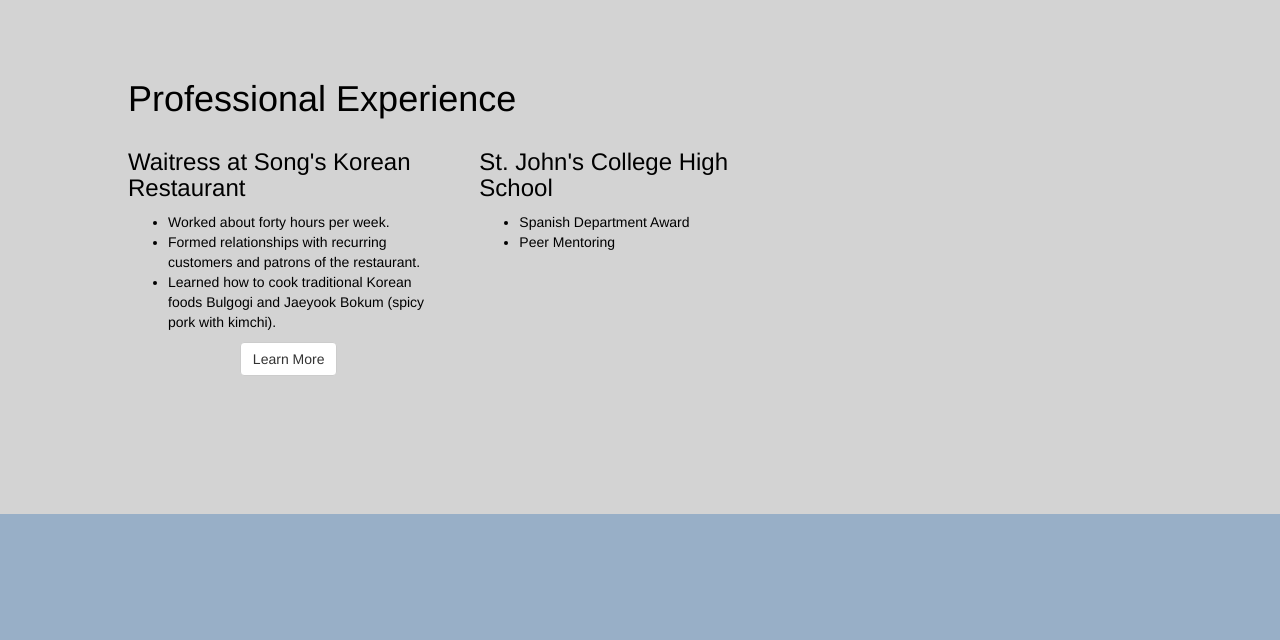
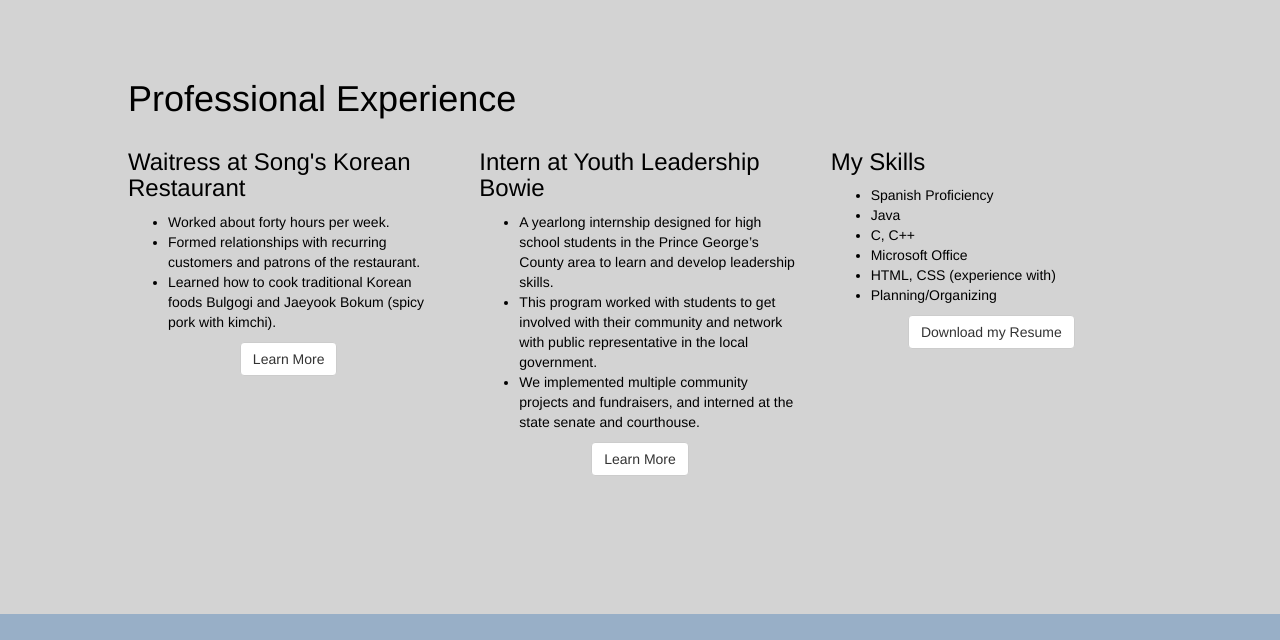
Before and after one commit to jachisam/jordan.chisam, a plain HTML site: page index.html in a window 1280 px wide. Shown: the part 1640-2280 px from the top of the page. Drawn offline with nearby package versions, Linux system fonts and the light colour scheme.

Commit message:
Update index.html

```diff
--- a/index.html
+++ b/index.html
@@ -103,24 +103,39 @@
       </div>
 
       <div id = "experience">
-        <div id = "experienceInfo">
+      <div id = "experienceInfo">
          <h1 style = "color: black"> Professional Experience </h1>
-          <div class="row">
+      <div class="row">
                 <div class="col-xs-6 col-sm-4"><h3>Waitress at Song's Korean Restaurant</h3>
                   <ul>
                       <li>Worked about forty hours per week.</li>
-                          <li>Formed relationships with recurring customers and patrons of the restaurant.</li>
-                          <li>Learned how to cook traditional Korean foods Bulgogi and Jaeyook Bokum (spicy pork with kimchi).</li>
+                      <li>Formed relationships with recurring customers and patrons of the restaurant.</li>
+                      <li>Learned how to cook traditional Korean foods Bulgogi and Jaeyook Bokum (spicy pork with kimchi).</li>
                   </ul>
                    <p><a href="https://www.facebook.com/Songs-Korean-Cuisine-121176147979377/" class="btn btn-default" role="button">Learn More</a> </p>
                   </div>
-                <div class="col-xs-6 col-sm-4"><h3>St. John's College High School</h3>
+
+                <div class="col-xs-6 col-sm-4"><h3>Intern at Youth Leadership Bowie</h3>
                     <ul>
-                        <li>Spanish Department Award</li>
-                        <li>Peer Mentoring</li>
+                        <li> A yearlong internship designed for high school students in the Prince George’s County area to learn and develop leadership skills. </li>
+                        <li>This program worked with students to get involved with their community and network with public representative in the local government. </li>
+                        <li>We implemented multiple community projects and fundraisers, and interned at the state senate and courthouse. </li>
                     </ul>
+                    <p><a href="http://www.cityofbowie.org/index.aspx?NID=809" class="btn btn-default" role="button">Learn More</a> </p>
                 </div>
-            </div>
+
+                <div class="col-xs-6 col-sm-4"><h3>My Skills</h3>
+                    <ul>
+                        <li> Spanish Proficiency </li>
+                        <li> Java </li>
+                        <li> C, C++ </li>
+                        <li> Microsoft Office </li>
+                        <li> HTML, CSS (experience with) </li>
+                        <li> Planning/Organizing </li>
+                    </ul>
+                    <p><a href="resume.docx" download="JordanChisamResume" class="btn btn-default" role="button">Download my Resume</a> </p>
+                    </div>
+      </div>
       </div>
       </div>
 
```
